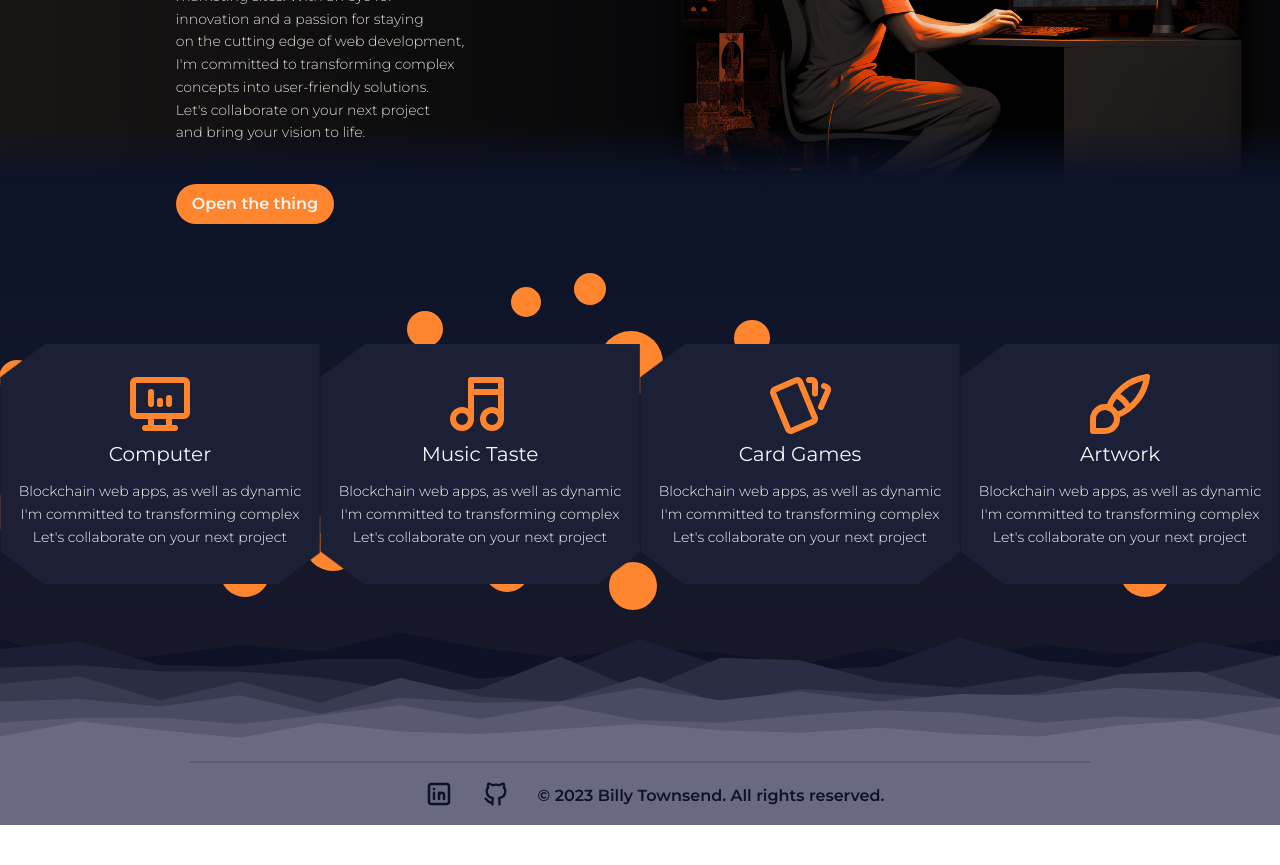
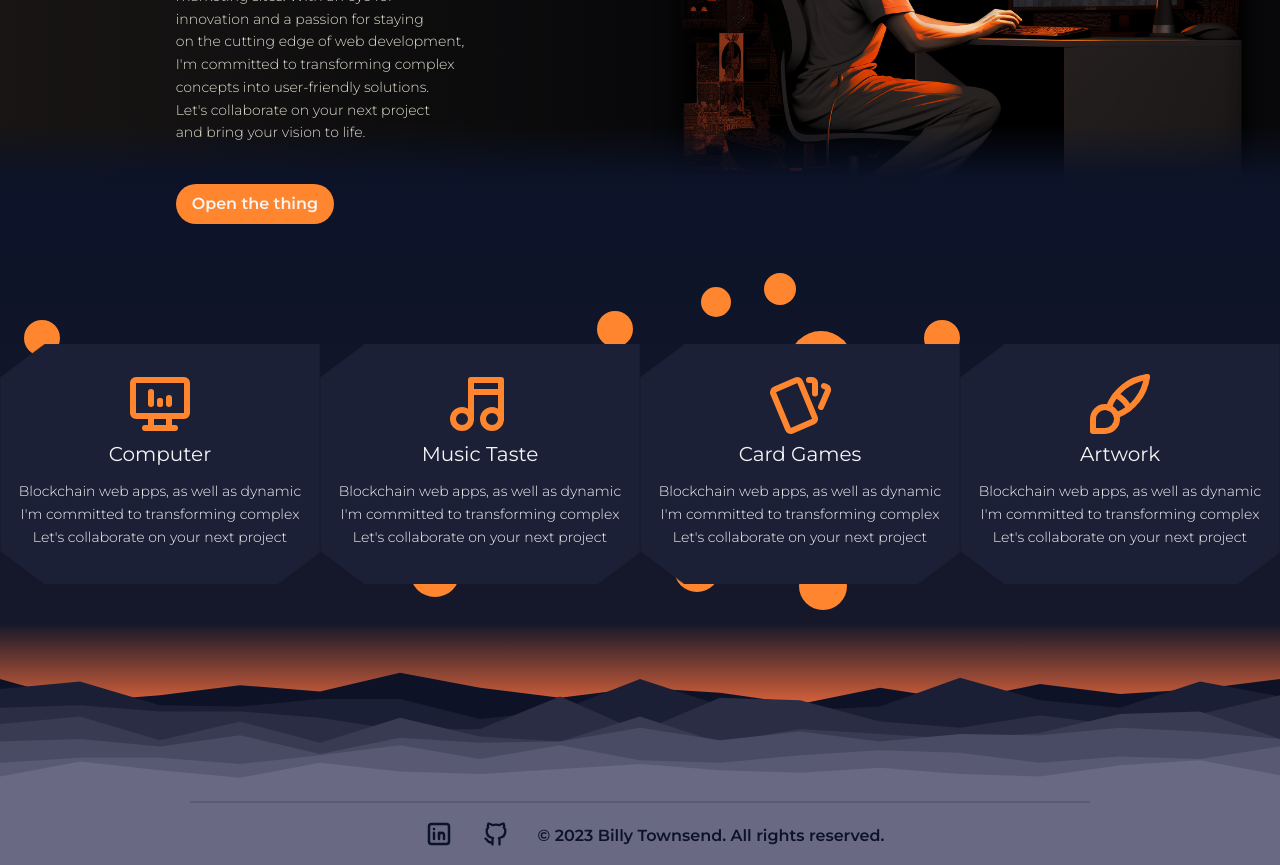
Before and after one commit to BillyTheArtist/dev-portfolio, a Next.js app: page / in a window 1280 px wide. Shown: the part 460-1325 px from the top of the page. Before the commit the page ends 1285 px from the top, so only its background shows below. Built offline with nearby package versions, Linux system fonts and the light colour scheme.

Commit message:
Fixed svg cutoff issue.

```diff
--- a/app/page.tsx
+++ b/app/page.tsx
@@ -170,12 +170,14 @@ export default function Home () {
           </div>
         </section>
         <section
-          className={` flex w-full justify-center bg-gradient-to-b from-transparent from 30% via-baseBG via-10% to-liteBG to-90%  mt-[-150px] md:mt-[-80px] lg:mt-[-100px] pt-[100px] mb-[-50px] pb-[50px] `}
+          className={` flex w-full  bg-gradient-to-b from-transparent from 30% via-baseBG via-10% to-liteBG to-90%  mt-[-150px] md:mt-[-80px] lg:mt-[-100px] pt-[100px] mb-[-50px] pb-[50px] `}
         >
           <span
-            className={` w-full h-full`}
+            className={`flex w-full h-full justify-center items-center`}
             style={{
-              backgroundImage: 'url(/images/circleSkatter.svg)'
+              backgroundImage: 'url(/images/circleSkatter.svg)',
+              backgroundPosition: 'top',
+              backgroundRepeat: 'repeat'
             }}
           >
             <div
@@ -253,7 +255,7 @@ export default function Home () {
           </span>
         </section>
         {/* Modal */}
-
+        <section className='flex w-full  bg-gradient-to-b from-transparent from 30% via-liteBG via-10% to-niceOrange to-90%  mt-[-15px] md:mt-[-80px] lg:mt-[-10px] pt-[100px] mb-[-50px]' />
         {/* Footer */}
         <FooterPeaks />
         <footer className='grid grid-cols-1 place-items-center bg-boxLite md:space-x-7'>
```
